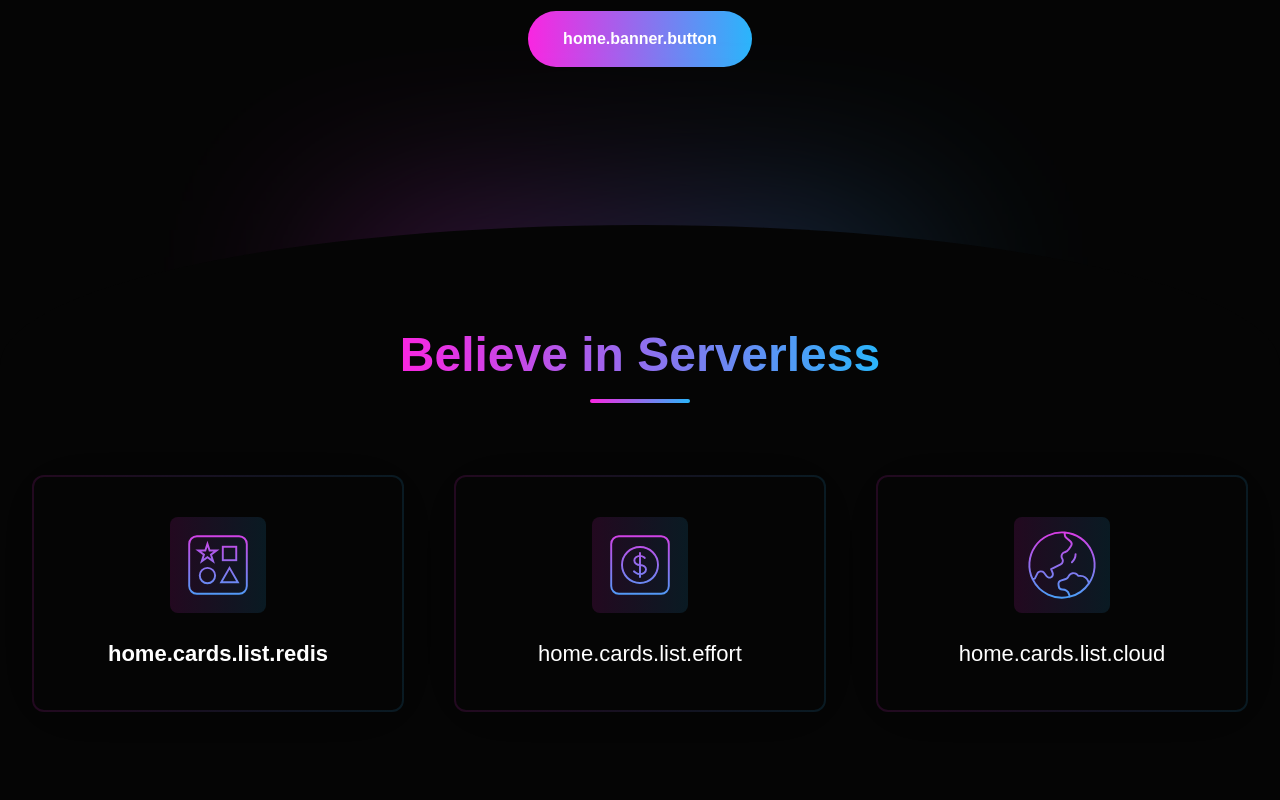
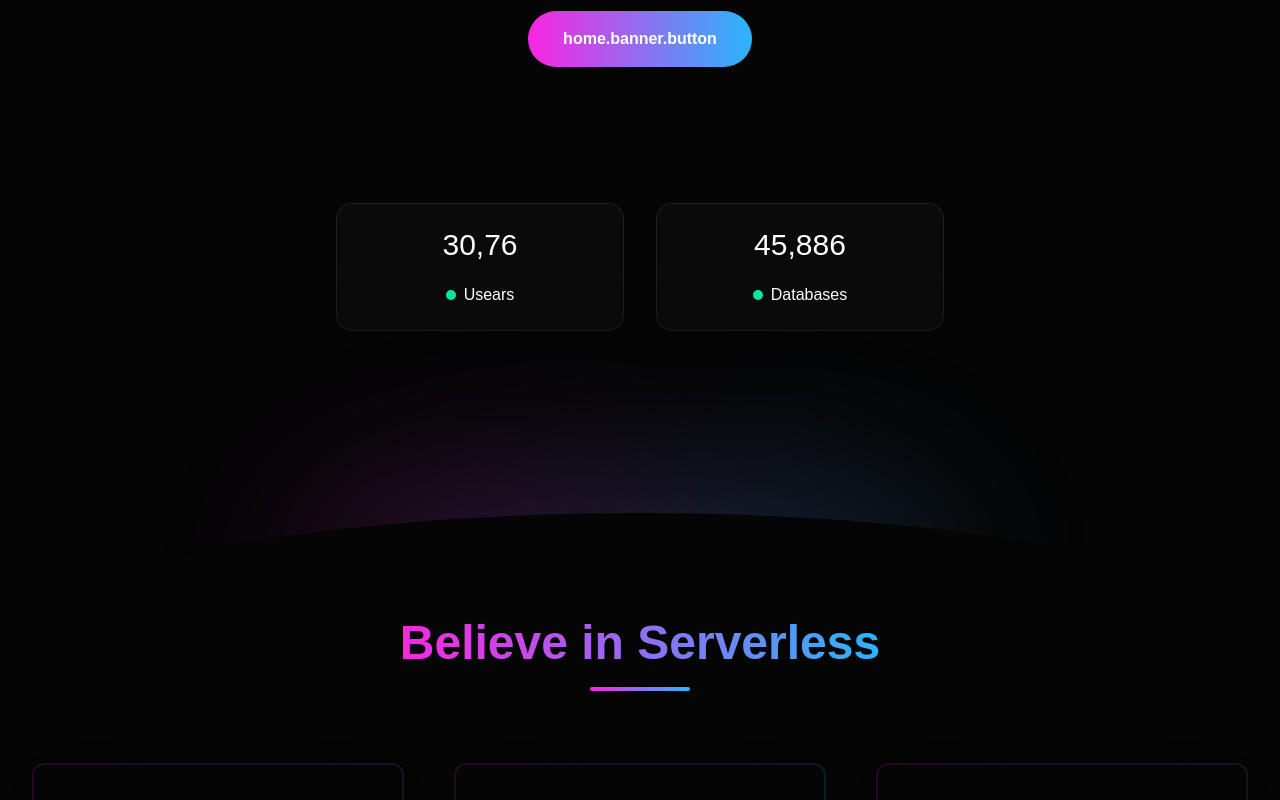
Before and after one commit to montplex/engula-web-client, a Vue app: page / in a window 1280 px wide. Shown: the part 600-1400 px from the top of the page. Built offline with nearby package versions, Linux system fonts and the light colour scheme; a web font is replaced by a local one; what @highlightjs/vue-plugin, vue-web-terminal would draw is missing.

Commit message:
格式: 🎨 lint

```diff
--- a/src/components/Cache/ChartList.vue
+++ b/src/components/Cache/ChartList.vue
@@ -21,24 +21,12 @@ const chatTitle = computed(() => {
 	return chartTitleMap[locale.value];
 });
 
-const props = defineProps({
+defineProps({
 	metrics: {
 		type: Object as PropType<Metrics>,
 		default: () => ({})
-	},
-	line: {
-		type: Boolean,
-		default: false
-	},
-	data: {
-		type: Object,
-		default: () => ({})
 	}
 });
-
-
-
-
 </script>
 
 <style lang="scss" scoped>
--- a/src/components/Home/Banner.vue
+++ b/src/components/Home/Banner.vue
@@ -1,4 +1,5 @@
 <template>
+	<Count />
 	<div class="sunsetWrapper">
 		<div class="hdClients">
 			<div class="sunset">
@@ -20,6 +21,7 @@
 <script setup lang="ts">
 import Card from "./Card.vue";
 import CuttingLine from "./vectors-wrapper.vue";
+import Count from "./Count.vue";
 </script>
 
 <style lang="scss"></style>
--- a/src/components/Home/Card.vue
+++ b/src/components/Home/Card.vue
@@ -86,7 +86,7 @@
 							</svg>
 						</div>
 						<div class="meta">
-							<div class="meta_title text-[22px]">{{ $t("home.cards.list.effort") }}</div>
+							<div class="meta_title font-semibold text-[22px]">{{ $t("home.cards.list.effort") }}</div>
 							<!-- <div class="meta_body">
                 When we find a vulnerability or incompatibility, we create a fix, test it, and
                 release it within 14 days of discovery
@@ -114,7 +114,7 @@
 							</svg>
 						</div>
 						<div class="meta">
-							<div class="meta_title text-[22px]">{{ $t("home.cards.list.cloud") }}</div>
+							<div class="meta_title font-semibold text-[22px]">{{ $t("home.cards.list.cloud") }}</div>
 							<!-- <div class="meta_body">
                 With our on-prem license delivery, you don’t have to worry about any package data
                 leaving your network when you install NES Vue 2.
--- /dev/null
+++ b/src/components/Home/Count.vue
@@ -0,0 +1,68 @@
+<template>
+	<div class="container mx-auto px-8 max-w-2xl py-20">
+		<div class="grid grid-cols-2 gap-8">
+			<div class="count">
+				<p class="text-3xl">30,76</p>
+				<p class="title">
+					<span class="dbi1"></span>
+					Usears
+				</p>
+			</div>
+			<div class="count">
+				<p class="text-3xl">45,886</p>
+				<p class="title">
+					<span class="dbi1"></span>
+					Databases
+				</p>
+			</div>
+		</div>
+	</div>
+</template>
+
+<script setup lang="ts">
+import CountTo from "./Count.vue";
+</script>
+
+<style lang="scss" scoped>
+.count {
+	@apply py-6 text-center rounded-2xl;
+	position: relative;
+	background: rgba(255, 255, 255, 0.02);
+	color: #fff;
+	// background: linear-gradient(rgba(255, 255, 255, 0) 0%, rgba(255, 255, 255, 0.05) 100%);
+
+	&::before {
+		content: "";
+		pointer-events: none;
+		user-select: none;
+		position: absolute;
+		inset: 0px;
+		border-radius: inherit;
+		padding: 1px;
+		background: linear-gradient(rgba(255, 255, 255, 0.1), rgba(255, 255, 255, 0.07));
+		-webkit-mask: linear-gradient(black, black) content-box content-box, linear-gradient(black, black);
+		-webkit-mask-composite: xor;
+	}
+
+	.title {
+		@apply mt-5 flex items-center justify-center text-base;
+	}
+
+	.dbi1 {
+		margin-right: 0.5rem;
+		margin-left: calc(var(0.5rem) * -1);
+		display: inline-flex;
+		width: 10px;
+		height: 10px;
+		background-color: #00e9a3;
+		border-radius: 999px;
+		animation: 1s ease 0s infinite alternate none running online;
+	}
+
+	@keyframes online {
+		0% {
+			opacity: 0;
+		}
+	}
+}
+</style>
--- a/src/locales/lang/zh-CN/home.ts
+++ b/src/locales/lang/zh-CN/home.ts
@@ -8,9 +8,9 @@ export default {
 		console: "控制台"
 	},
 	banner: {
+		// 无服务器缓存全球业务
 		title: "无服务器缓存。",
-		subTitle:
-			"Engula是一个强大的多模型数据库，专为云构建，旨在改进传统和现代应用程序的开发过程。",
+		subTitle: "全球业务",
 		button: "立即体验"
 	},
 	cards: {
@@ -18,13 +18,13 @@ export default {
 			"Engula提供低延迟数据、易用性和按量计费方式，是无服务器缓存方案的绝佳选择。",
 
 		list: {
-			redis: "redis支持",
-			effort: "零投入降低成本",
-			cloud: "任何规模，任何地点，任何云"
+			redis: "redis生态支持",
+			effort: "按量计费，降低成本",
+			cloud: "任何规模，且全球高可用"
 		}
 	},
 	about:
-		"Engula是一个强大的多模型数据库，专为云构建，旨在改进传统和现代应用程序的开发过程。Engula的前提是，开发人员应该能够构建安全、现代、协作的应用程序，而无需构建复杂的后端API和数据库层，也无需使用单一的数据模型或云平台。",
+		"Montplex无服务器缓存是一项尖端技术，专为云环境而设计，提供动态扩展、按需付费定价和卓越的性能。作为下一代缓存解决方案，Montplex 对于寻求可扩展、经济高效和高性能的企业或个人是个绝佳的选择。",
 	team: {
 		title: "Team",
 		subTitle:
--- a/src/views/cache/tabs/usages.vue
+++ b/src/views/cache/tabs/usages.vue
@@ -39,19 +39,23 @@
 			</div>
 		</div>
 
-		<chart-list :metrics="metrics" :line="true" :data="lineData" />
+		<chart-list :metrics="metrics" />
 	</div>
 </template>
 
 <script setup lang="ts">
 import ChartList from "@/components/Cache/ChartList.vue";
-import { reactive, ref } from "vue";
+import { computed, reactive, ref } from "vue";
 import { getChart } from "@/api/cache";
 import { ChartParams, ChartRes, Metrics, Cards } from "#/cache";
-import { dayjs } from "element-plus";
 import { watchEffect } from "vue";
 import { useRoute } from "vue-router";
 import { formatBytes, toThousandFilter } from "@/utils/util";
+import { useI18n } from "vue-i18n";
+import { dayjs } from "element-plus";
+
+const { locale } = useI18n();
+const lang = computed(() => locale.value == "en");
 
 const route = useRoute(),
 	unit = ref("hour"),
@@ -71,10 +75,14 @@ function formatCharts(res: ChartRes) {
 	let card = {} as any;
 	for (const [key, value] of Object.entries(res)) {
 		if (value instanceof Array) {
-			const x = value.map((item) => dayjs(item[0] * 1000).format("D MMM HH:mm"));
+			const x = value.map((item) => {
+				const formatStr = lang.value ? "D MMM HH:mm" : "YYYY年MM月DD日 HH:mm";
+				return dayjs(item[0] * 1000).format(formatStr);
+			});
+
 			const y = value.map((item) => (item[1] == "NaN" ? 0 : Number(item[1])));
 			const item = mergeData({ x, y });
-			lineData.value = { x:value.map((item) => item[0]), y };
+
 			memo[key] = item;
 		} else {
 			card[key] = key == "fee" ? toThousandFilter(value) : formatBytes(value);
@@ -98,7 +106,7 @@ watchEffect(() => {
 });
 
 function mergeData(value: any) {
-	const res = {
+	/* const resc = {
 		xAxis: {
 			type: "category",
 			data: value.x
@@ -121,17 +129,45 @@ function mergeData(value: any) {
 				}
 			}
 		]
+	}; */
+	const res = {
+		xAxis: { type: "category", boundaryGap: false, data: value.x },
+		yAxis: {
+			type: "value",
+			// splitNumber: 5,  //刻度的数量
+			axisLine: { show: false }, //不显示坐标抽轴线
+			axisTick: { show: false }, //不显示坐标轴刻度
+			// 网格线样式
+			splitLine: {
+				show: true,
+				lineStyle: {
+					color: "#E5E9ED"
+					// 	opacity:0.1
+				}
+			}
+		},
+		// 悬浮提示相关
+		tooltip: { trigger: "axis" },
+		//图表边界控制
+		grid: {
+			left: "3%",
+			right: "4%",
+			bottom: "3%",
+			containLabel: true
+		},
+		series: [
+			{
+				data: value.y,
+				type: "line",
+				smooth: true, // 平滑曲线
+				symbol: "none",
+				lineStyle: { color: "#5470C6", width: 3 },
+				areaStyle: { color: "#5470C6", opacity: 0.1 }
+			}
+		]
 	};
 	return res;
 }
-/* const unitSelectList = reactive([
-	{ label: "Past hour", value: "hour" },
-	{ label: "Past 3 hours", value: "hour,3" },
-	{ label: "Past 12 hours", value: "hour,12" },
-	{ label: "Past day", value: "day" },
-	{ label: "Past 3 days", value: "day,3" },
-	{ label: "Past week", value: "week" }
-]); */
 
 const setMap = new Map([
 	["hour", "3m"],
```
